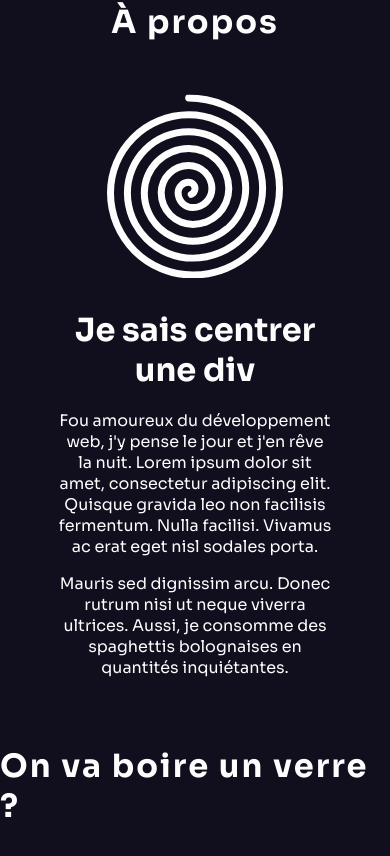
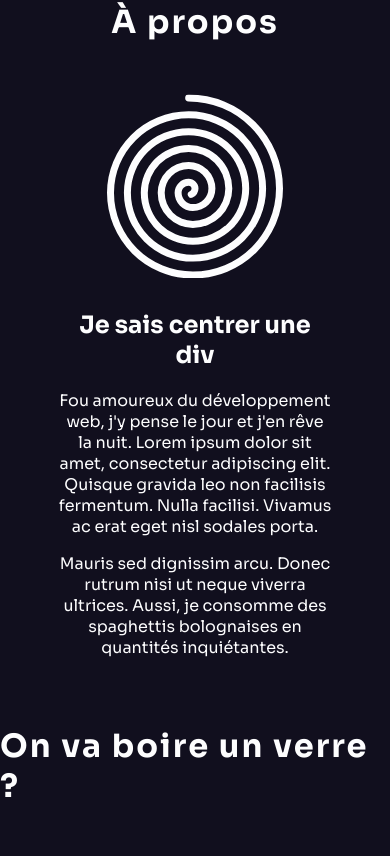
Before and after one commit to ArthurJenck/Portfolio, a React (Vite) app: page / in a window 390 px wide. Shown: the part 4642-5498 px from the top of the page. Built offline with nearby package versions, Linux system fonts and the light colour scheme.

Commit message:
fix: changed fontsize of about title for responsive

```diff
--- a/src/styles/About.scss
+++ b/src/styles/About.scss
@@ -67,6 +67,9 @@
             img {
                 width: 45vw;
             }
+            .about-content__text h3 {
+                font-size: 1.5rem;
+            }
         }
     }
 }
--- a/vite.config.ts
+++ b/vite.config.ts
@@ -14,4 +14,7 @@ export default defineConfig({
             },
         },
     },
+    server: {
+        open: true,
+    },
 })
```
